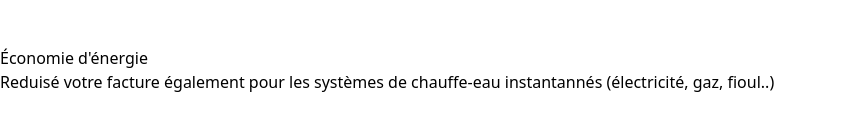
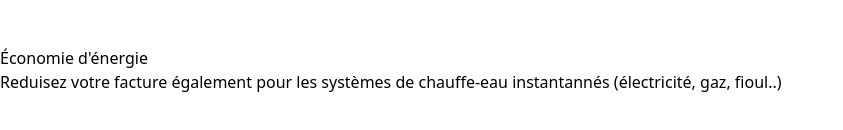
Before and after one commit to kevin-btc/HADO, a React (Vite) app: page / in a window 1280 px wide. Shown: the part 4907-5037 px from the top of the page, without its empty margins (0-843 px from the left). Built offline with nearby package versions, Linux system fonts and the light colour scheme.

Commit message:
fix contents mistakes

```diff
--- a/src/partials/FeaturesBlocks.jsx
+++ b/src/partials/FeaturesBlocks.jsx
@@ -104,8 +104,8 @@ function FeaturesBlocks() {
                 Économie d'énergie
               </h4>
               <p className="text-gray-600 text-center">
-                Reduisé votre facture également pour les systèmes de chauffe-eau
-                instantannés (électricité, gaz, fioul..)
+                Reduisez votre facture également pour les systèmes de
+                chauffe-eau instantannés (électricité, gaz, fioul..)
               </p>
             </div>
 
--- a/src/partials/Simulator.tsx
+++ b/src/partials/Simulator.tsx
@@ -244,7 +244,8 @@ const Simulator = () => {
                         className="block text-gray-400 text-sm font-bold mb-2"
                         htmlFor="name"
                       >
-                        Economie estimé : {getAmountOfSaving(data).toFixed(2)} €
+                        Économies estimées :{getAmountOfSaving(data).toFixed(2)}
+                        €
                       </label>
                     </div>
                     <h6 className="h6 text-slate-300 mb-2 text-xs italic font-light">
```
